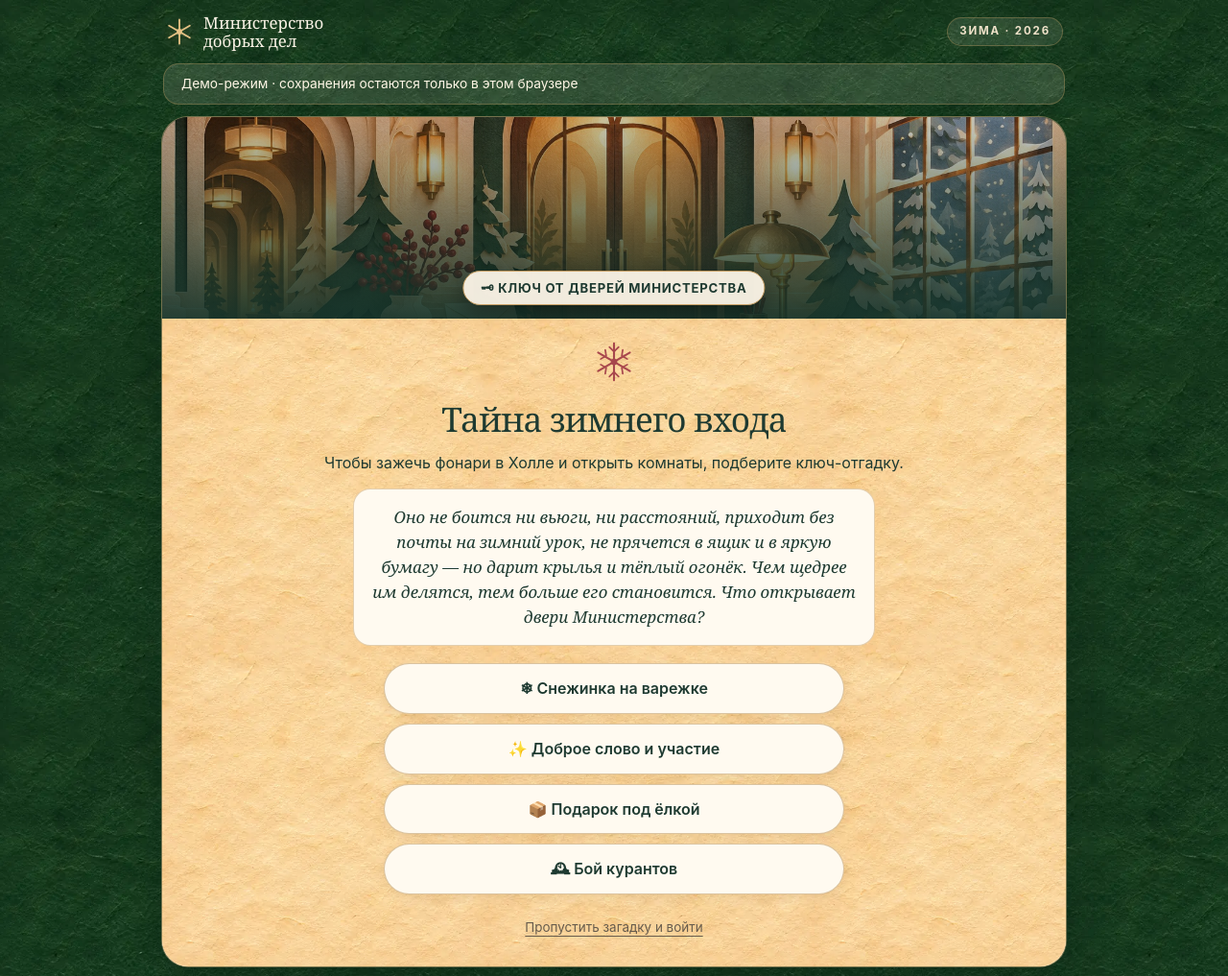
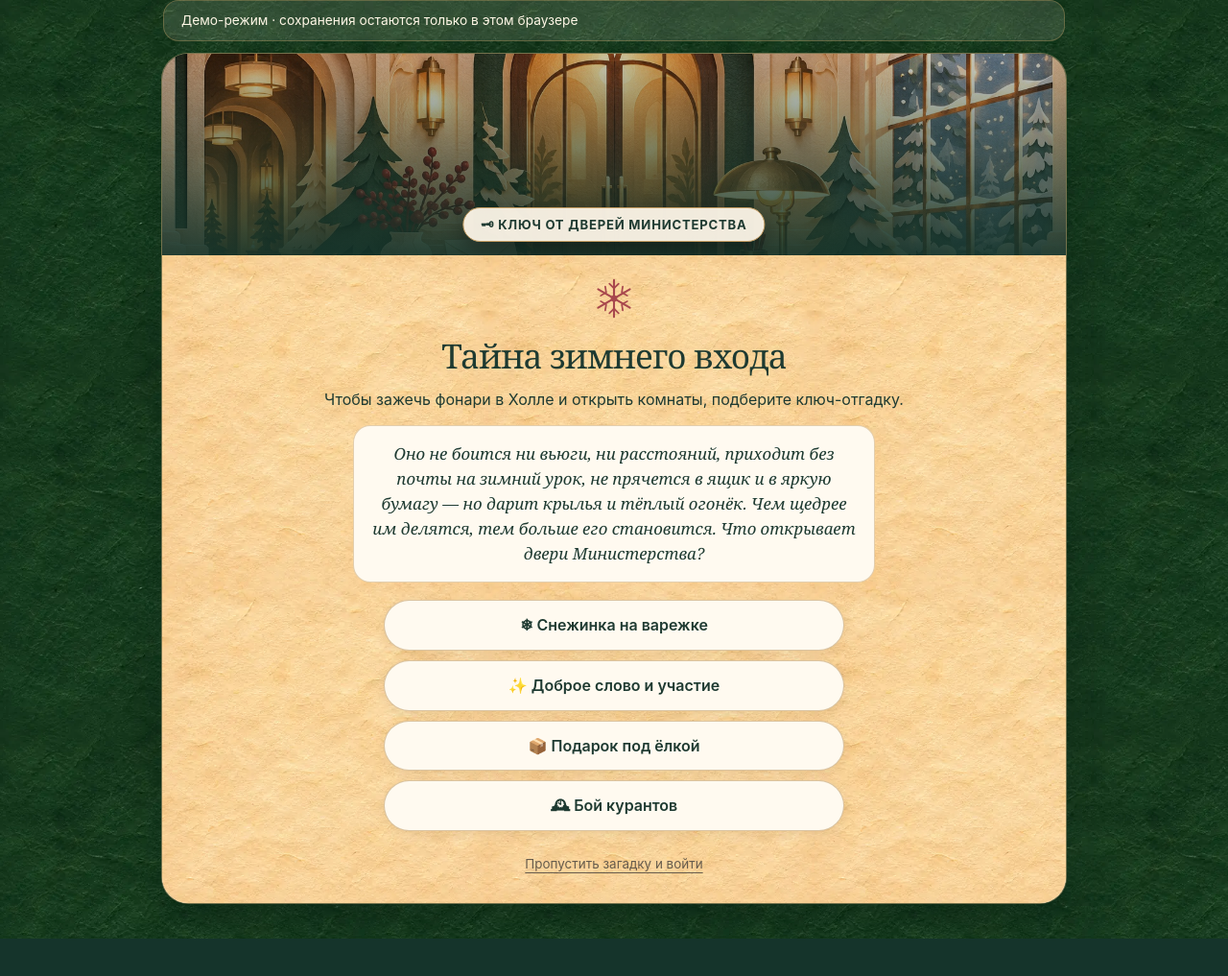
Before and after one commit to meetupmozyr-svg/ministry-of-good-deeds, a website: page public/index.html in a window 1280 px wide. Shown: the top 1017 px of the page at 96% size. After the commit the page ends 978 px from the top, so only its background shows below. Drawn offline with Linux system fonts and the light colour scheme.

Commit message:
Update index.html

```diff
--- a/public/index.html
+++ b/public/index.html
@@ -4,22 +4,12 @@
   <meta charset="utf-8"><meta name="viewport" content="width=device-width, initial-scale=1, viewport-fit=cover">
   <meta name="theme-color" content="#183b31">
   <title>Министерство добрых дел</title>
-  <link rel="stylesheet" href="styles.css?v=8">
+  <link rel="stylesheet" href="styles.css?v=9">
   <script src="https://telegram.org/js/telegram-web-app.js" defer></script>
-  <script src="app.js?v=8" defer></script>
+  <script src="app.js?v=9" defer></script>
 </head>
 <body>
   <a class="skip" href="#main">К содержимому</a>
-  <header class="masthead">
-    <a href="#hall" class="brand">
-      <svg class="emblem-svg" viewBox="0 0 36 36" fill="none" aria-hidden="true">
-        <path d="M18 3v30M5 10.5l26 15M31 10.5l-26 15" stroke="currentColor" stroke-width="2.2" stroke-linecap="round"/>
-        <circle cx="18" cy="18" r="3.5" fill="currentColor"/>
-      </svg>
-      <span>Министерство<br>добрых дел</span>
-    </a>
-    <span class="season">ЗИМА · 2026</span>
-  </header>
   <div id="mode" class="mode" role="status"></div>
   <main id="main" tabindex="-1">
     <div class="shell"><div class="card-panel"><p class="intro">Приоткрываем двери Министерства…</p></div></div>
```
